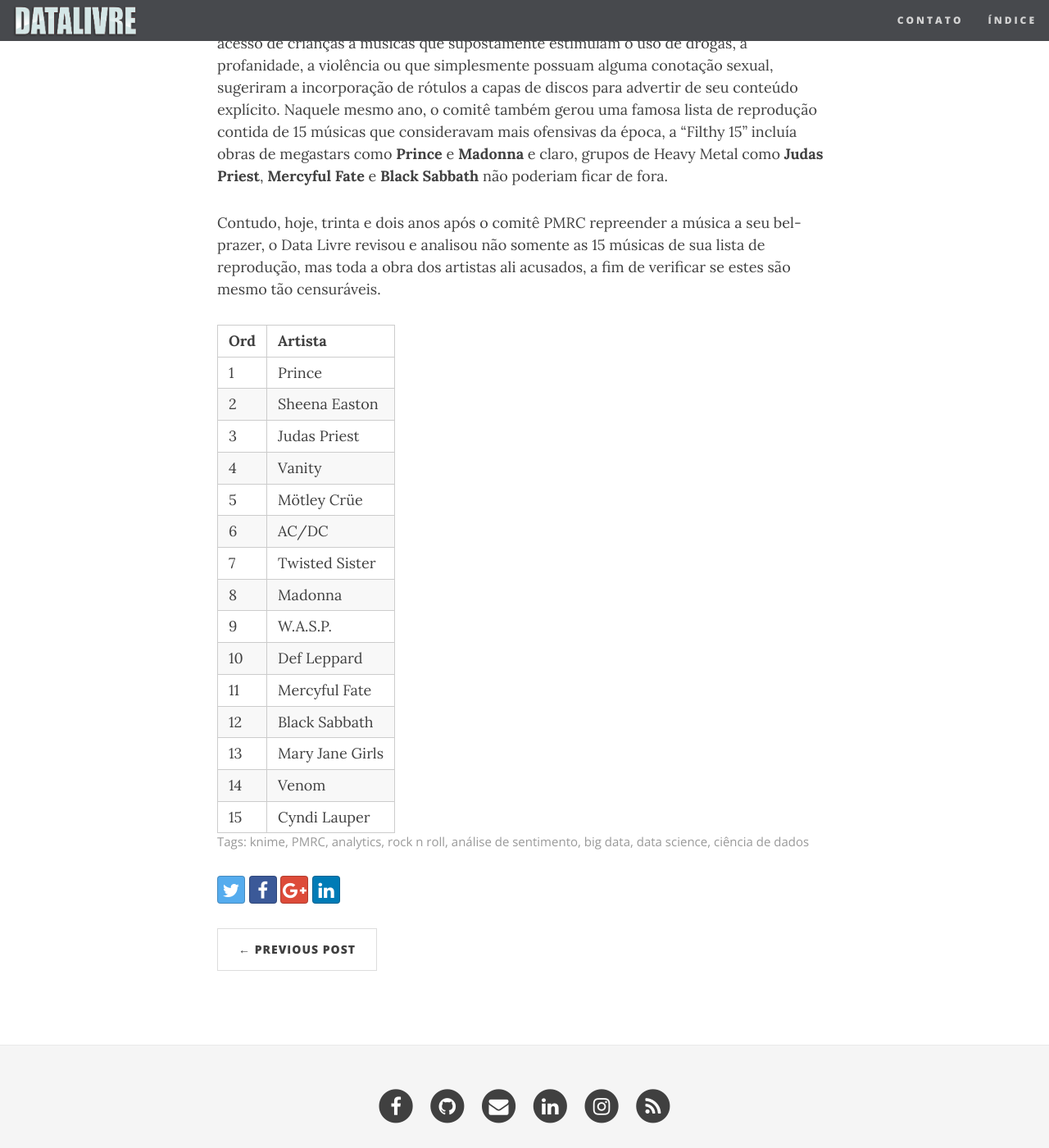
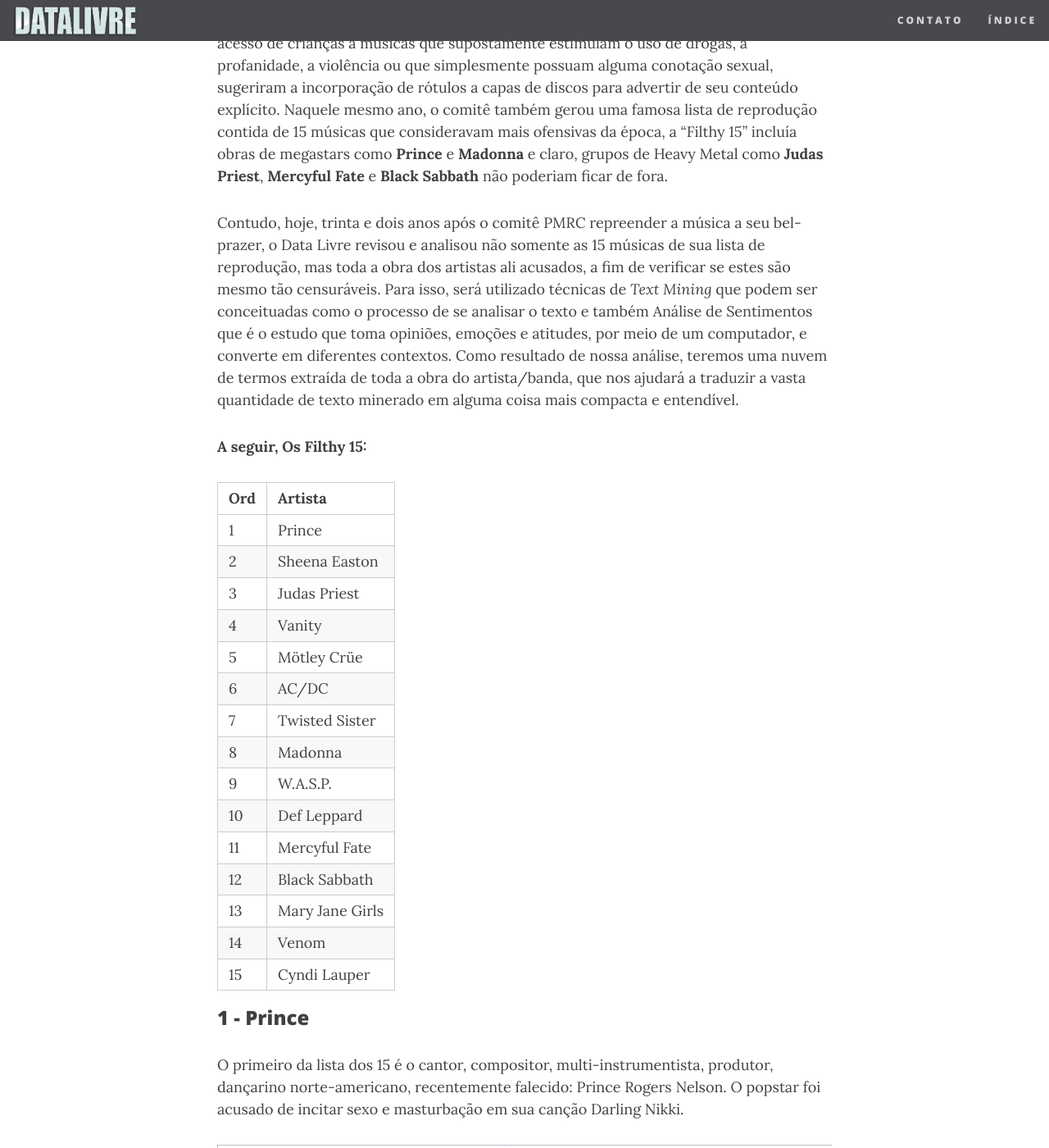
Before and after one commit to datalivre/datalivre.github.io, a Jekyll site: the page built from _posts/2017-05-01-Os-Filthy-15.md, in a window 1280 px wide and 1400 px high, scrolled down 614 px. Shown: the whole window at 82% size. Built offline with Jekyll 4.4.1, drawn with Linux system fonts in a browser that asks for light colours; nearby versions of some CDN libraries; comment, search, counter and statistics services are not loaded; some of the changed text lies outside the part shown.

Commit message:
Update 2017-05-01-Os-Filthy-15.md

```diff
--- a/_posts/2017-05-01-Os-Filthy-15.md
+++ b/_posts/2017-05-01-Os-Filthy-15.md
@@ -20,7 +20,9 @@
 
 Surgida em 1985, a **Parents Music Resource Center**, era um comitê de pais formado por quatro conjugues de notáveis políticos de Washington, D.C. que, objetivando controlar o acesso de crianças à músicas que supostamente estimulam o uso de drogas, a profanidade, a violência ou que simplesmente possuam alguma conotação sexual, sugeriram a incorporação de rótulos a capas de discos para advertir de seu conteúdo explícito. Naquele mesmo ano, o comitê também gerou uma famosa lista de reprodução contida de 15 músicas que consideravam mais ofensivas da época, a “Filthy 15” incluía obras de megastars como **Prince** e **Madonna** e claro, grupos de Heavy Metal como **Judas Priest**, **Mercyful Fate** e **Black Sabbath** não poderiam ficar de fora.
 
-Contudo, hoje, trinta e dois anos após o comitê PMRC repreender a música a seu bel-prazer, o Data Livre revisou e analisou não somente as 15 músicas de sua lista de reprodução, mas toda a obra dos artistas ali acusados, a fim de verificar se estes são mesmo tão censuráveis.
+Contudo, hoje, trinta e dois anos após o comitê PMRC repreender a música a seu bel-prazer, o Data Livre revisou e analisou não somente as 15 músicas de sua lista de reprodução, mas toda a obra dos artistas ali acusados, a fim de verificar se estes são mesmo tão censuráveis. Para isso, será utilizado técnicas de _Text Mining_ que podem ser conceituadas como o processo de se analisar o texto e também Análise de Sentimentos que é o estudo que toma opiniões, emoções e atitudes, por meio de um computador, e converte em diferentes contextos. Como resultado de nossa análise, teremos uma nuvem de termos extraída de toda a obra do artista/banda, que nos ajudará a traduzir a vasta quantidade de texto minerado em alguma coisa mais compacta e entendível.
+
+**A seguir, Os Filthy 15:**
 
 |Ord     | Artista          |
 |:------ |:------           |
@@ -39,3 +41,11 @@
 |13      | Mary Jane Girls  |
 |14      | Venom            |
 |15      | Cyndi Lauper     |
+
+### 1 - Prince
+O primeiro da lista dos 15 é o cantor, compositor, multi-instrumentista, produtor, dançarino norte-americano, recentemente falecido: Prince Rogers Nelson. O popstar foi acusado de incitar sexo e masturbação em sua canção Darling Nikki.
+<center>
+<img src="/img/Os-Filthy-15/Prince.png" alt="Prince Cloud Tag">
+<br>
+<em>Nuvem de termos de toda a obra do artitas Prince.</em>
+</center>
```
